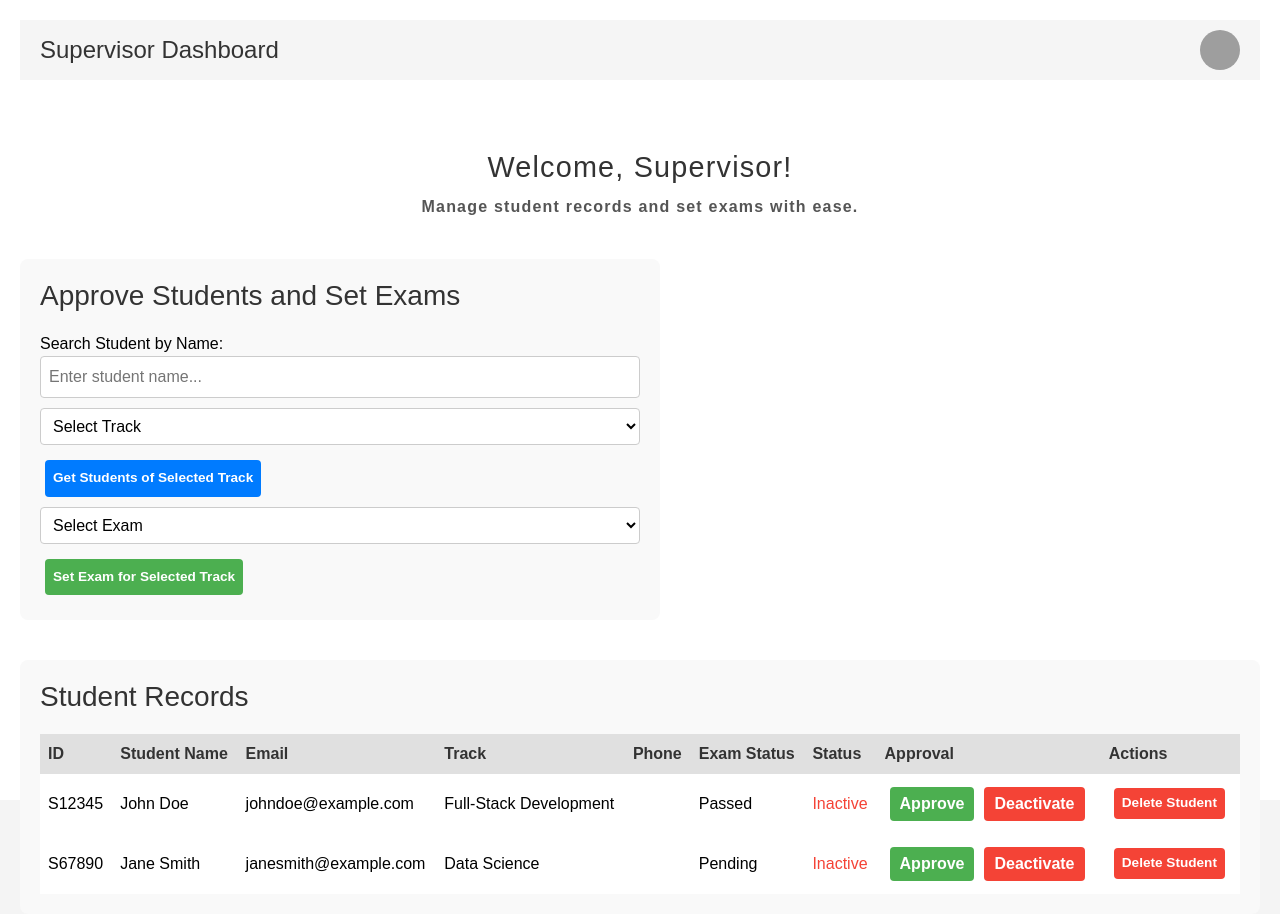
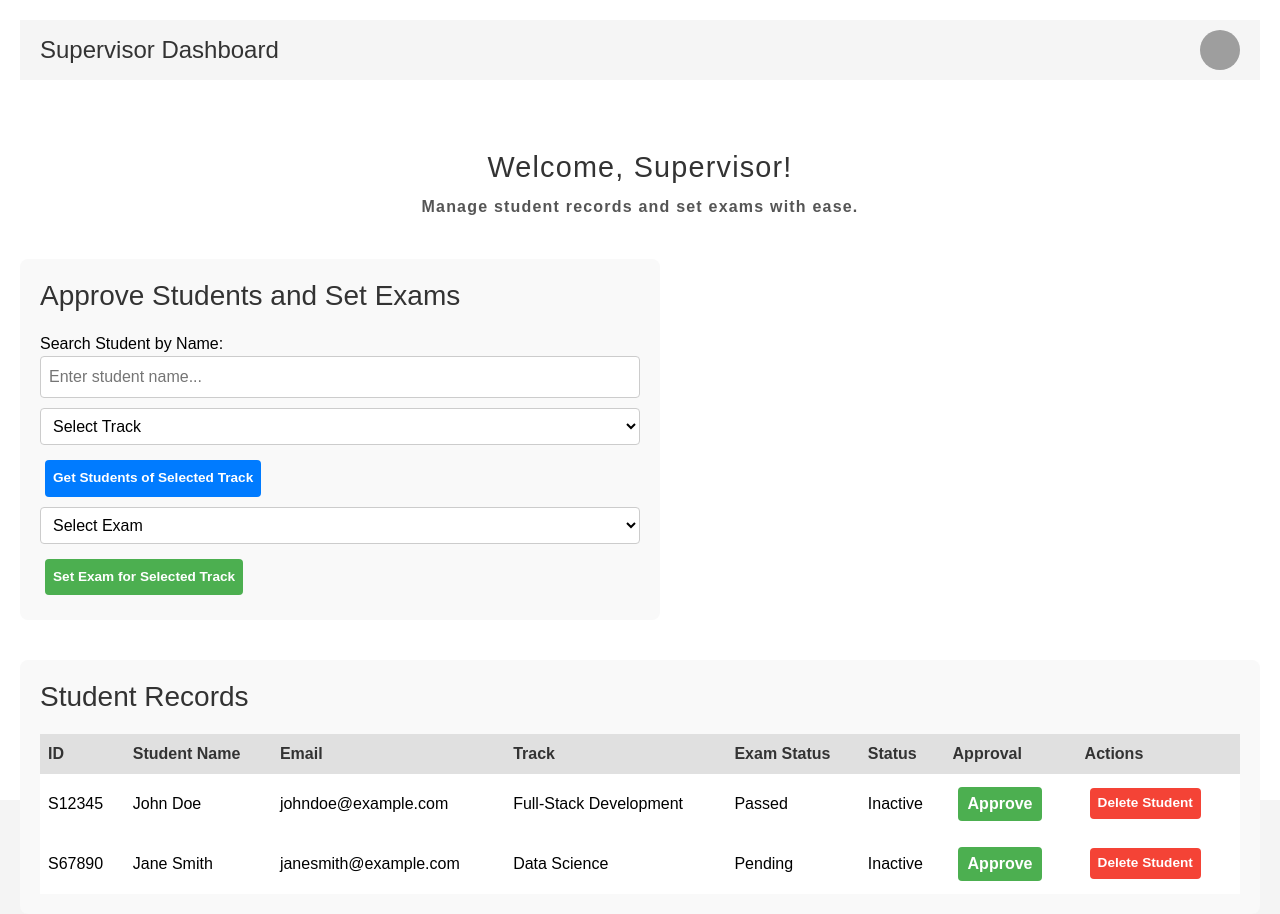
Before and after one commit to AbramBorma/CareerCanvas-ITI-Graduation_Project, a React (Create React App) app in the folder frontend/: page /SDashboard in a window 1280 px wide. Built offline with nearby package versions, Linux system fonts and the light colour scheme; grey boxes are pictures that could not be loaded.

Commit message:
update on suoervisor dashboard

```diff
--- a/frontend/src/components/SupervisorDashboard.js
+++ b/frontend/src/components/SupervisorDashboard.js
@@ -23,19 +23,14 @@ const SupervisorDashboard = () => {
     },
   ]);
 
- // Function to approve student (set status to 'Active')
-const approveStudent = (index) => {
-  const updatedResults = [...searchResults];
-  updatedResults[index].status = 'Active';
-  setSearchResults(updatedResults);
-};
+  const approveStudent = (index) => {
+    // Update the student's status to 'Active'
+    const updatedResults = [...searchResults];
+    updatedResults[index].status = 'Active';
 
-// Function to deactivate student (set status to 'Inactive')
-const deactivateStudent = (index) => {
-  const updatedResults = [...searchResults];
-  updatedResults[index].status = 'Inactive';
-  setSearchResults(updatedResults);
-};
+    // Update the state with the new results
+    setSearchResults(updatedResults);
+  };
 
 
 
@@ -112,11 +107,11 @@ const deactivateStudent = (index) => {
         <th>Student Name</th>
         <th>Email</th>
         <th>Track</th>
-        <th>Phone</th>
+
         <th>Exam Status</th>
 
-        <th>Status</th> {/* Status column */}
-        <th>Approval</th> {/* Approval column */}
+        <th>Status</th> {/* New column for status */}
+        <th>Approval</th> {/* New column for approval */}
         <th>Actions</th>
       </tr>
     </thead>
@@ -128,26 +123,20 @@ const deactivateStudent = (index) => {
           <td>{student.name}</td>
           <td>{student.email}</td>
           <td>{student.track}</td>
-          <td>{student.phone}</td>
+
           <td>{student.examStatus}</td>
 
-          <td className={student.status === 'Active' ? 'status-active' : 'status-inactive'}>
-            {/* Show Active/Inactive status */}
+          <td>
+            {/* Show Active/Inactive based on student status */}
             {student.status ? student.status : 'Inactive'}
           </td>
           <td>
-            {/* Approval and Deactivation buttons */}
+            {/* Approval Button */}
             <button
               className="approve-btn"
               onClick={() => approveStudent(index)} // Call approve function
             >
               Approve
-            </button>
-            <button
-              className="deactivate-btn"
-              onClick={() => deactivateStudent(index)} // Call deactivate function
-            >
-              Deactivate
             </button>
           </td>
           <td>
@@ -165,7 +154,6 @@ const deactivateStudent = (index) => {
 </div>
 
 
-
       </div>
     </div>
   );
--- a/frontend/src/static/styles/SupervisorDashboard.css
+++ b/frontend/src/static/styles/SupervisorDashboard.css
@@ -168,21 +168,7 @@ td {
 }
 
 .approve-btn {
-    background-color: #4CAF50; /* Green */
-    color: white;
-    padding: 5px 10px;
-    border: none;
-    border-radius: 4px;
-    cursor: pointer;
-    margin-right: 5px; /* Space between buttons */
-  }
-
-  .approve-btn:hover {
-    background-color: #45a049;
-  }
-
-  .deactivate-btn {
-    background-color: #f44336; /* Red */
+    background-color: #4CAF50;
     color: white;
     padding: 5px 10px;
     border: none;
@@ -190,14 +176,6 @@ td {
     cursor: pointer;
   }
 
-  .deactivate-btn:hover {
-    background-color: #d32f2f;
+  .approve-btn:hover {
+    background-color: #45a049;
   }
-
-  .status-active {
-    color: #4CAF50; /* Green for Active */
-  }
-
-  .status-inactive {
-    color: #f44336; /* Red for Inactive */
-  }
```
